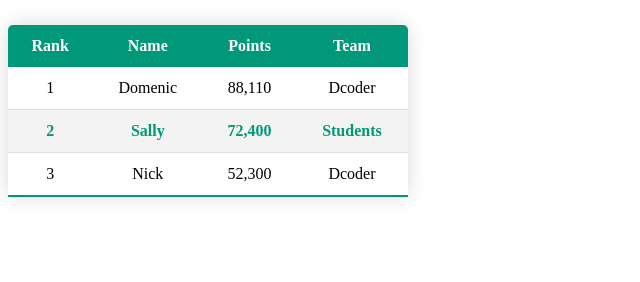
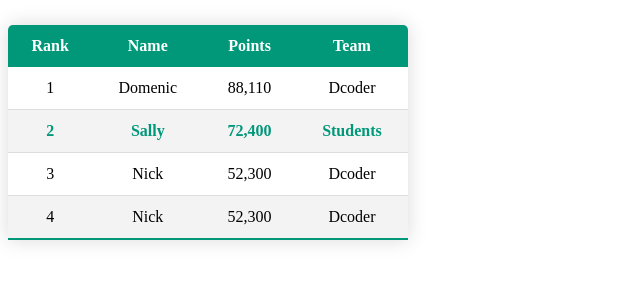
Before and after one commit to APACHE-0002/tableStyling, a plain HTML site: page index.html in a window 1280 px wide. Shown: the whole page, without its empty margins (0-640 px from the left). Drawn offline with Linux system fonts and the light colour scheme.

Commit message:
newcoomit70

```diff
--- a/index.html
+++ b/index.html
@@ -43,6 +43,12 @@
             <td>52,300</td>
             <td>Dcoder</td>
         </tr>
+        <tr>
+            <td>4</td>
+            <td>Nick</td>
+            <td>52,300</td>
+            <td>Dcoder</td>
+        </tr>
     </tbody>
 
 
```
